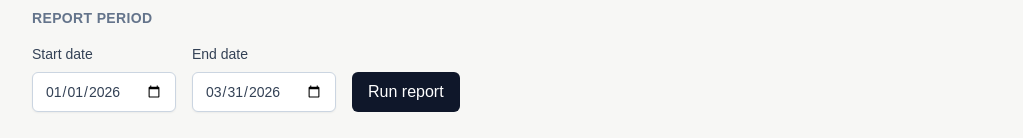
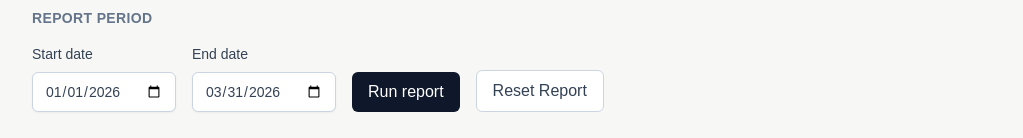
Before and after one commit to matt22/income-statement, a Next.js app: page / in a window 1280 px wide. Shown: the part 197-335 px from the top of the page, without its empty margins (128-1151 px from the left). Built offline with nearby package versions, Linux system fonts and the light colour scheme.

Commit message:
add reset report action

```diff
--- a/app/page.tsx
+++ b/app/page.tsx
@@ -2,7 +2,7 @@ import { Suspense } from "react";
 import { IncomeStatementReport } from "@/components/income-statement-report";
 import { buildIncomeStatement } from "@/lib/income-statement";
 import { loadLedger } from "@/lib/ledger";
-import { getValidDateRange } from "@/lib/date-range";
+import { DEFAULT_REPORT_RANGE, getValidDateRange } from "@/lib/date-range";
 
 type HomePageProps = {
   searchParams: Promise<{ start?: string; end?: string }>;
@@ -10,7 +10,7 @@ type HomePageProps = {
 
 export default async function HomePage({ searchParams }: HomePageProps) {
   const params = await searchParams;
-  const range = getValidDateRange(params.start, params.end) ?? { start: "2026-01-01", end: "2026-03-31" };
+  const range = getValidDateRange(params.start, params.end) ?? DEFAULT_REPORT_RANGE;
   const ledger = loadLedger();
   const statement = buildIncomeStatement(ledger, range.start, range.end);
 
--- a/components/date-range-form.tsx
+++ b/components/date-range-form.tsx
@@ -5,6 +5,7 @@ type DateRangeFormProps = {
   onStartChange: (value: string) => void;
   onEndChange: (value: string) => void;
   onSubmit: (event: React.FormEvent<HTMLFormElement>) => void;
+  onReset: () => void;
 };
 
 export function DateRangeForm({
@@ -14,6 +15,7 @@ export function DateRangeForm({
   onStartChange,
   onEndChange,
   onSubmit,
+  onReset,
 }: DateRangeFormProps) {
   return (
     <form className="flex flex-wrap items-end gap-4" onSubmit={onSubmit}>
@@ -44,6 +46,14 @@ export function DateRangeForm({
       >
         {loading ? "Loading…" : "Run report"}
       </button>
+      <button
+        className="rounded-md border border-slate-300 bg-white px-4 py-2 font-medium text-slate-700 transition hover:bg-slate-50 disabled:cursor-wait disabled:opacity-60"
+        type="button"
+        onClick={onReset}
+        disabled={loading}
+      >
+        Reset Report
+      </button>
     </form>
   );
 }
--- a/components/income-statement-report.tsx
+++ b/components/income-statement-report.tsx
@@ -5,7 +5,7 @@ import { useRouter } from "next/navigation";
 import { DateRangeForm } from "@/components/date-range-form";
 import { IncomeStatementHeader } from "@/components/income-statement-header";
 import { IncomeStatementTable } from "@/components/income-statement-table";
-import { getValidDateRange, INVALID_DATE_RANGE_MESSAGE } from "@/lib/date-range";
+import { DEFAULT_REPORT_RANGE, getValidDateRange, INVALID_DATE_RANGE_MESSAGE } from "@/lib/date-range";
 import { NO_POSTED_ACTIVITY_MESSAGE } from "@/lib/income-statement";
 import type { IncomeStatement } from "@/lib/income-statement";
 
@@ -33,6 +33,11 @@ export function IncomeStatementReport({ initialStatement }: IncomeStatementRepor
     startTransition(() => router.replace(`/?${params.toString()}`, { scroll: false }));
   }
 
+  function resetReport() {
+    const params = new URLSearchParams(DEFAULT_REPORT_RANGE);
+    startTransition(() => router.replace(`/?${params.toString()}`, { scroll: false }));
+  }
+
   const hasActivity = initialStatement.sections.some((section) => section.lines.some((line) => line.amountCents !== 0));
 
   return (
@@ -50,6 +55,7 @@ export function IncomeStatementReport({ initialStatement }: IncomeStatementRepor
           onStartChange={setStart}
           onEndChange={setEnd}
           onSubmit={runReport}
+          onReset={resetReport}
         />
         {error ? <p className="mt-4 text-sm text-red-700" role="alert">{error}</p> : null}
       </section>
--- a/lib/date-range.ts
+++ b/lib/date-range.ts
@@ -3,6 +3,7 @@ export type DateRange = {
   end: string;
 };
 
+export const DEFAULT_REPORT_RANGE: DateRange = { start: "2026-01-01", end: "2026-03-31" };
 export const INVALID_DATE_RANGE_MESSAGE =
   "Choose a valid date range with the start date on or before the end date.";
 
```
Also changed, not shown: 1 other file (tests, documents, lock files or other folders).
